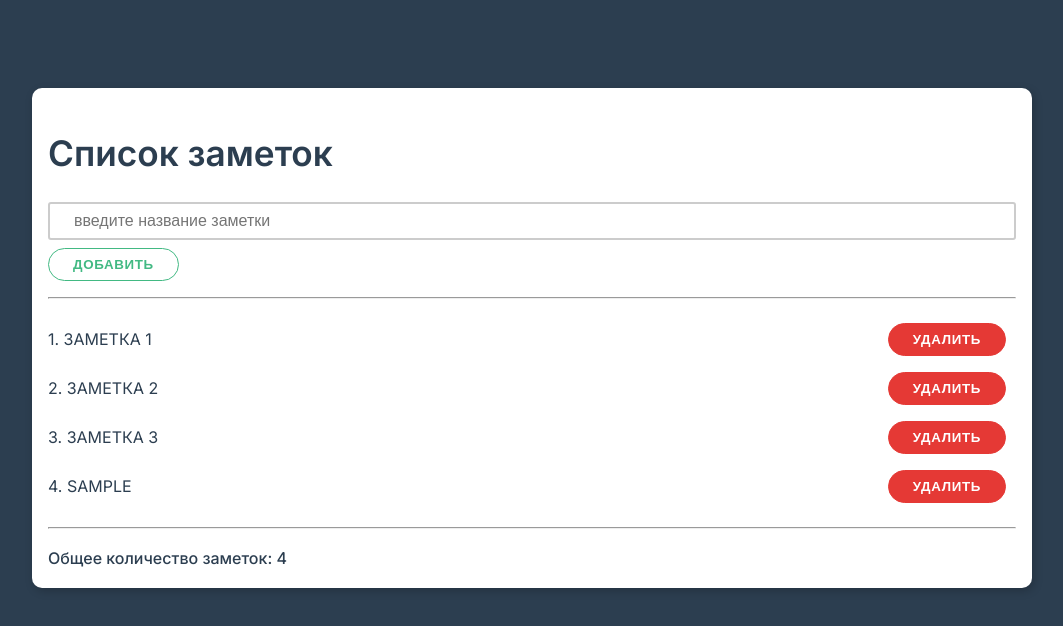
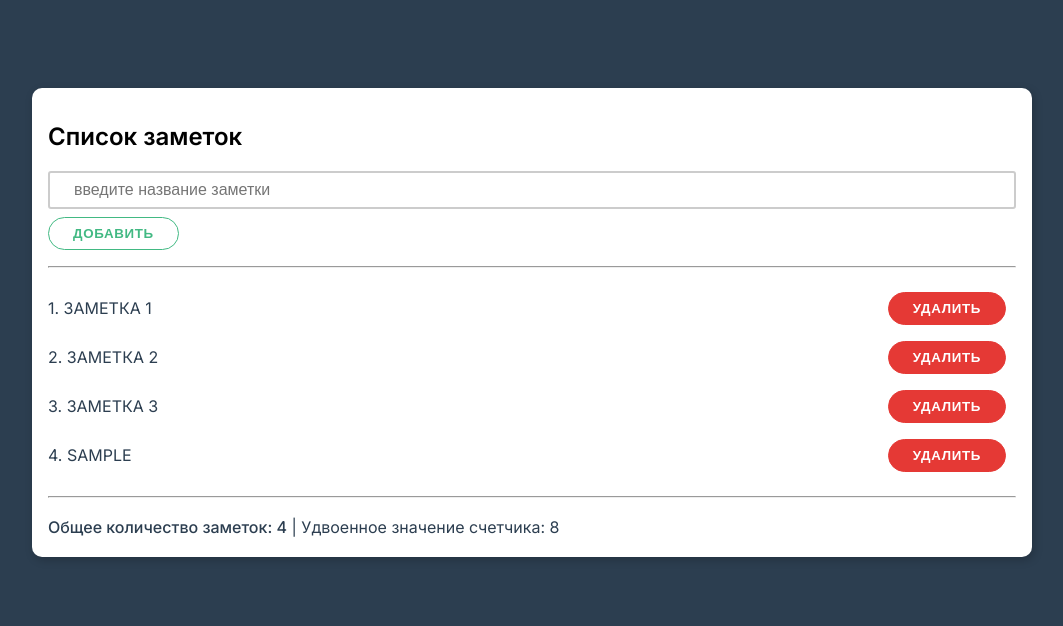
Before and after one commit to i1-kmv/presentVueProjects, a plain HTML site: page index.html in a window 1280 px wide. Both pictures are taken after typing "Sample" into the empty fields and a click on the button "ДОБАВИТЬ". Shown: the whole page, without its empty margins (108-1171 px from the left). Drawn offline with nearby package versions, Linux system fonts and the light colour scheme.

Commit message:
ready small todo

```diff
--- a/app.js
+++ b/app.js
@@ -9,9 +9,6 @@ const App = {
         }
     },
     methods: {
-       inputChangeHandler(event) {
-          this.inputValue =  event.target.value
-       },
         addNewNote(index) {
            if (this.inputValue !== '') {
                this.notes.push(this.inputValue)
@@ -24,6 +21,18 @@ const App = {
         deleteNote(index) {
             this.notes.splice(index,1)
         }
+    },
+    computed: {
+        doubleCountComputed() {
+            return this.notes.length * 2
+        }
+    },
+    watch: {
+        inputValue(newValue) {
+            if(newValue.length > 10) {
+                this.inputValue = ''
+            }
+        }
     }
 }
 
--- a/index.html
+++ b/index.html
@@ -9,13 +9,15 @@
 
 <div class="container pt-5" id="app">
     <div class="card" >
-        <h1>{{title}}</h1>
+        <h1 :style="{color : inputValue.length < 5 ? 'black' : 'red',
+          fontSize: inputValue.length < 5 ? '1.5rem' : '2rem'
+          }">{{title}}</h1>
         <div class="form-control">
             <input
                     type="text"
                     :placeholder='myPlaceholder'
                     :value="inputValue"
-                    @input=inputChangeHandler
+                    v-model="inputValue"
                     @keypress.enter="addNewNote"
             >
         </div>
@@ -23,11 +25,11 @@
         <hr/>
         <ul class="list" v-if="notes.length">
             <li class="list-item" v-for="(note,index) in notes">
-               {{index + 1 + '.'}} {{myToUpperCase(note)}}
+               <span :class="note.length > 5 ? 'primary' : 'bold'">{{index + 1 + '.'}} {{myToUpperCase(note)}}</span>
                 <button class="btn danger" @click="deleteNote(index)">удалить</button>
             </li>
             <hr/>
-            <li><strong>Oбщее количество заметок: {{notes.length}}</strong></li>
+            <li><strong>Oбщее количество заметок: {{notes.length}} </strong>  | Удвоенное значение счетчика: {{doubleCountComputed}}</li>
         </ul>
         <div v-else>Заметок пока нет. Добавьте заметки.</div>
     </div>
```
